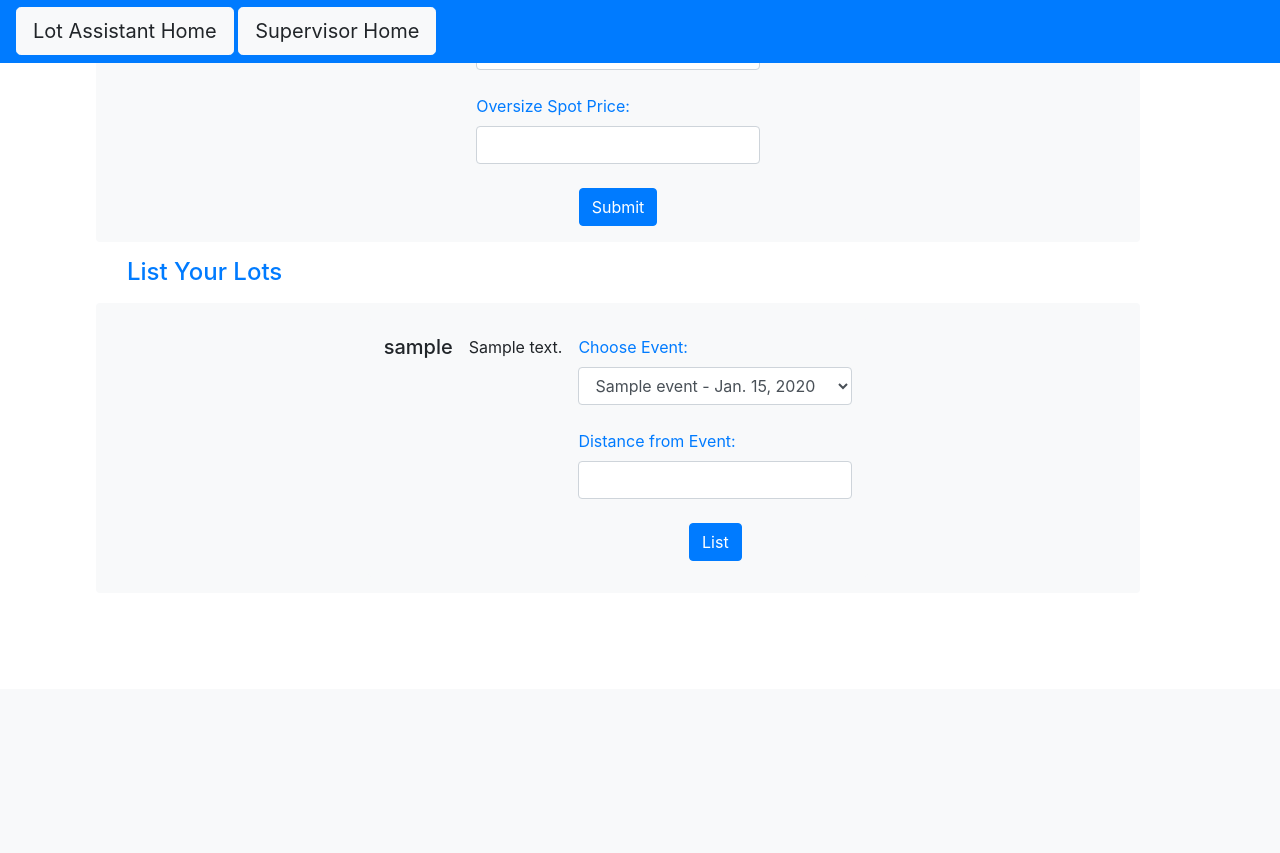
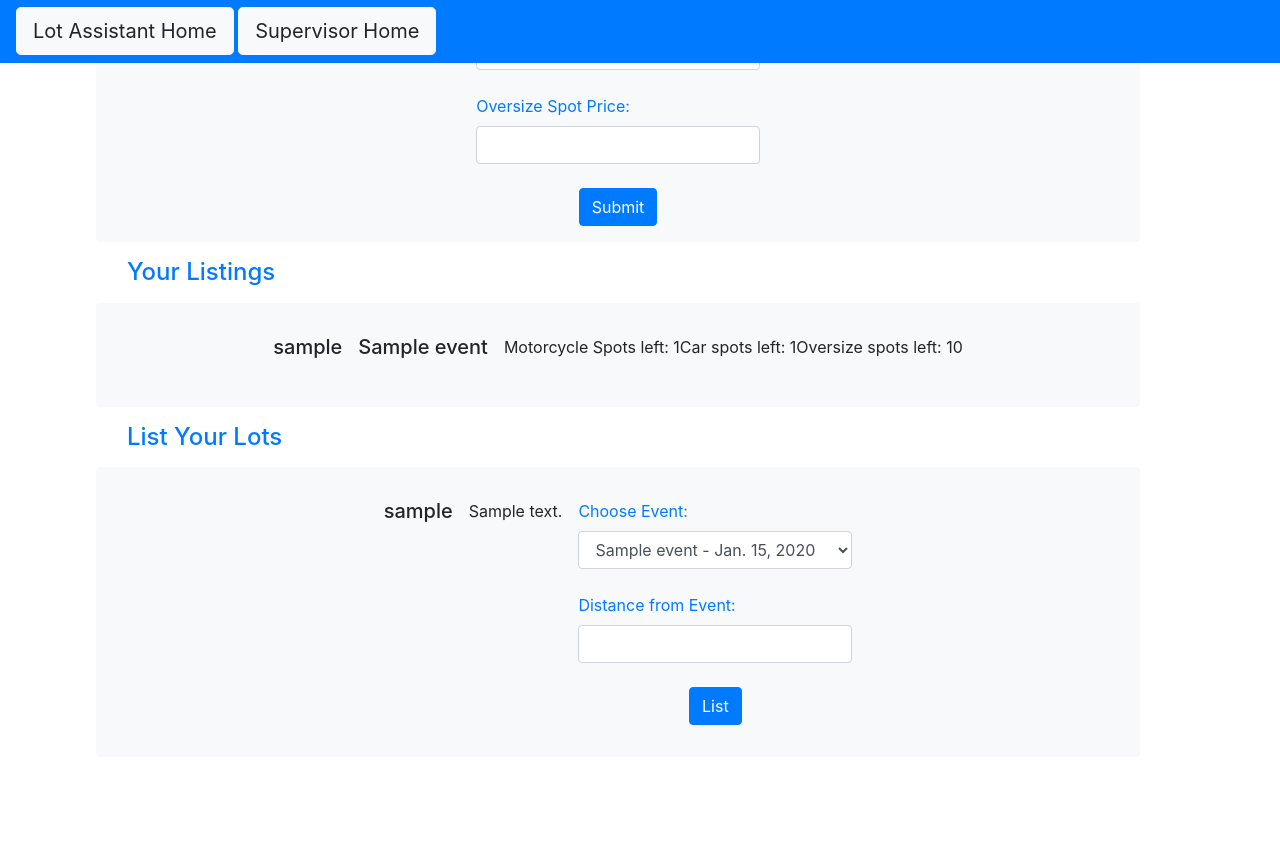
Before and after one commit to alexanderthurston/group-7, a Django app: page /parkingapp/manage-lot in a window 1280 px wide. Shown: the part 737-1590 px from the top of the page. Before the commit the page ends 1298 px from the top, so only its background shows below. Run offline with Django 3.2, Linux system fonts and the light colour scheme; a user stored in the database is signed in; tables that the repository leaves empty hold one stand-in row (values such as "Sample post").

Commit message:
Added dashboard to see lot event listings, modified make_reservation to decrement available count

```diff
--- a/source/parkingapp/templates/parkingapp/index.html
+++ b/source/parkingapp/templates/parkingapp/index.html
@@ -27,7 +27,7 @@
             <div class="rounded bg-light row justify-content-center p-3">
                 {% if reservation_list %}
                 {% for reservation in reservation_list %}
-                <p>Address: {{reservation.parkingLotEventData.parkingLot.address}}</p>
+                <p>Address: {{reservation.parkingLotEventData.parkingLot.address}}</p><br>
                 <p>Event: {{reservation.parkingLotEventData.event.name}} - {{reservation.parkingLotEventData.event.date}}</p>
                 {% endfor %}
                 {% endif %}
--- a/source/parkingapp/templates/parkingapp/manage_lot.html
+++ b/source/parkingapp/templates/parkingapp/manage_lot.html
@@ -57,7 +57,27 @@
                     </form>
                 </div>
             </div>
+            <div class="container m-auto">
+                <h4 class="m-2 p-2 text-primary">Your Listings</h4>
+                <div class="rounded bg-light row justify-content-center p-3">
+                    {% if lot_event_data_list %}
+                        {% for lot_event_data in lot_event_data_list %}
+                            <div class="rounded bg-light row justify-content-center p-3">
+                                <h5 class="pr-3">{{lot_event_data.parkingLot.nickname}}</h5><br>
+                                <h5 class="pr-3">{{lot_event_data.event.name}}</h5><br>
+                                <p> Motorcycle Spots left: {{lot_event_data.availableMotorcycleSpots}}</p>
+                                <p> Car spots left: {{lot_event_data.availableCarSpots}}</p>
+                                <p> Oversize spots left: {{lot_event_data.availableOversizeSpots}}</p>
+                            </div>
+                        {% endfor %}
+                    {% else %}
+                            <div class="container rounded bg-light row justify-content-center p-3 m-3 ">
+                                <p class="text-danger font-weight-bold">No Listings Yet!</p>
+                            </div>
+                    {% endif %}
+                </div>
 
+            </div>
             <div class="container m-auto">
                 <h4 class="m-2 p-2 text-primary">List Your Lots</h4>
                 <div class="rounded bg-light row justify-content-center p-3">
--- a/source/parkingapp/views.py
+++ b/source/parkingapp/views.py
@@ -178,7 +178,8 @@ def supervisor_home(request):
 def manage_lot(request):
     lot_list = request.user.parkinglot_set.all()
     event_list = Event.objects.order_by('-date')
-    context = {'lot_list': lot_list, 'event_list': event_list}
+    lot_event_data_list = ParkingLotEventData.objects.filter(parkingLot__in=request.user.parkinglot_set.all())
+    context = {'lot_list': lot_list, 'event_list': event_list, 'lot_event_data_list': lot_event_data_list}
     return render(request, "parkingapp/manage_lot.html", context)
 
 
@@ -232,6 +233,15 @@ def make_reservation(request, lot_data_id, selected_event_id, spot_type):
         ).filter(
             renter=None
         )
+    # TODO: this code here!
+    if spot_type == "1":
+        lot_data.availableMotorcycleSpots = lot_data.availableMotorcycleSpots - 1
+    elif spot_type == "2":
+        lot_data.availableCarSpots = lot_data.availableCarSpots - 1
+    else:
+        lot_data.availableOversizeSpots = lot_data.availableOversizeSpots - 1
+    lot_data.save()
+
     parking_spot = parking_spots[0]
     parking_spot.renter = request.user
     parking_spot.save()
```
